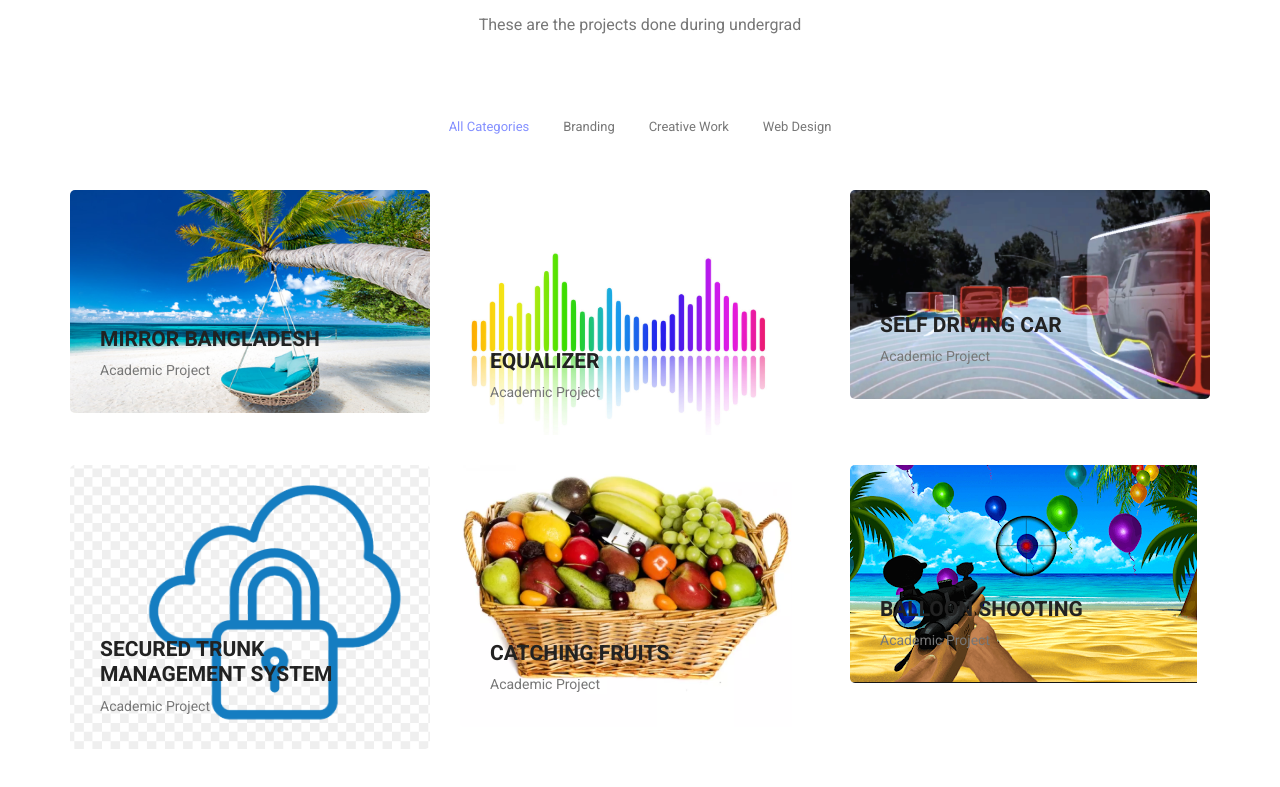
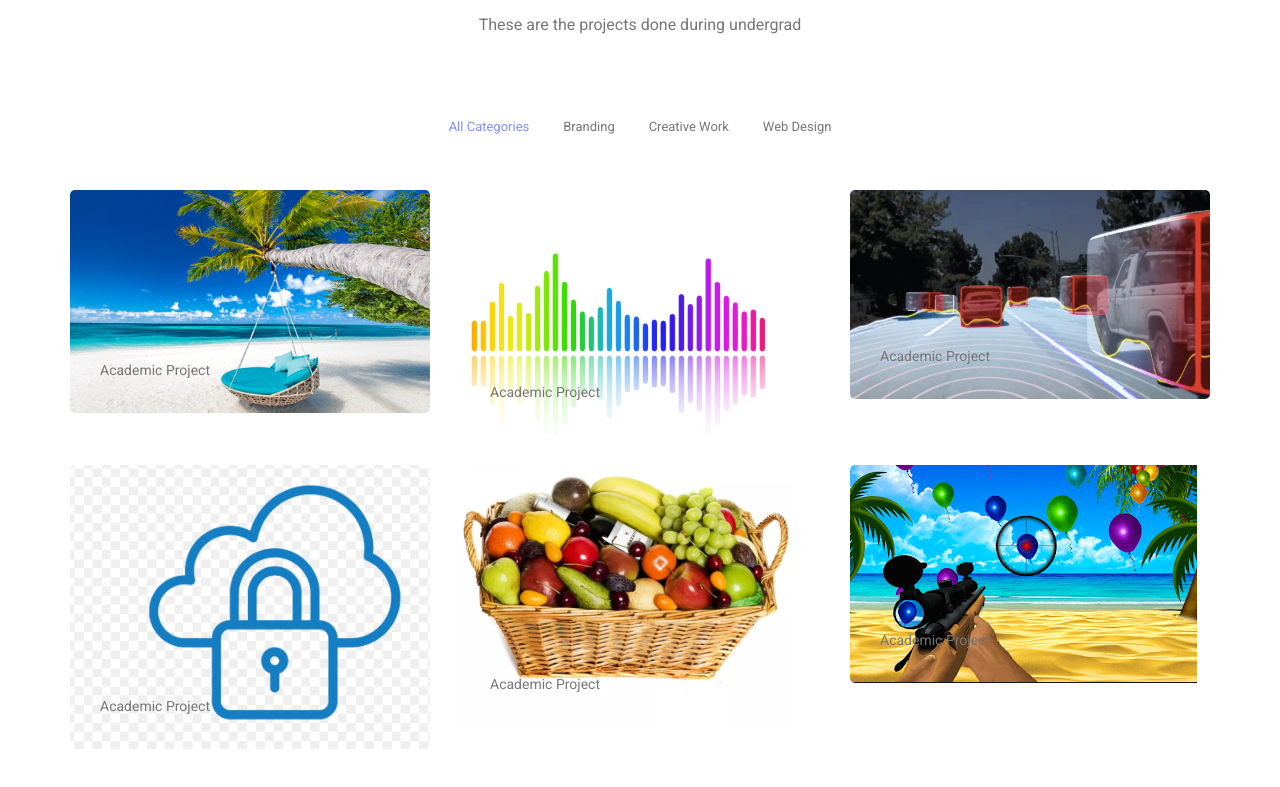
Before and after one commit to tgs0001/tgs0001.github.io, a plain HTML site: page index.html in a window 1280 px wide. Shown: the part 1930-2717 px from the top of the page. Drawn offline with Linux system fonts and the light colour scheme; some packages are replaced by stand-ins of ours.

Commit message:
Update index.html

```diff
--- a/index.html
+++ b/index.html
@@ -191,7 +191,7 @@
 						<div class="projects_item">
 							<img class="img-fluid" src="img/projects/projects-8.PNG" alt="">
 							<div class="projects_text">
-								<a href="portfolio-details.html"><h4>Mirror Bangladesh</h4></a>
+								<!--<a href="portfolio-details.html"><h4>Mirror Bangladesh</h4></a> -->
 								<p>Academic Project</p>
 							</div>
 						</div>
@@ -200,7 +200,7 @@
 						<div class="projects_item">
 							<img class="img-fluid" src="img/projects/projects-9.PNG" alt="">
 							<div class="projects_text">
-								<a href="portfolio-details.html"><h4>Equalizer</h4></a>
+								<!-- <a href="portfolio-details.html"><h4>Equalizer</h4></a> -->
 								<p>Academic Project</p>
 							</div>
 						</div>
@@ -209,7 +209,7 @@
 						<div class="projects_item">
 							<img class="img-fluid" src="img/projects/projects-10.PNG" alt="">
 							<div class="projects_text">
-								<a href="portfolio-details.html"><h4>Self Driving Car</h4></a>
+								<!-- <a href="portfolio-details.html"><h4>Self Driving Car</h4></a> -->
 								<p>Academic Project</p>
 							</div>
 						</div>
@@ -218,7 +218,7 @@
 						<div class="projects_item">
 							<img class="img-fluid" src="img/projects/projects-11.PNG" alt="">
 							<div class="projects_text">
-								<a href="portfolio-details.html"><h4>Secured Trunk Management System</h4></a>
+								<!-- <a href="portfolio-details.html"><h4>Secured Trunk Management System</h4></a> -->
 								<p>Academic Project</p>
 							</div>
 						</div>
@@ -227,7 +227,7 @@
 						<div class="projects_item">
 							<img class="img-fluid" src="img/projects/projects-12.PNG" alt="">
 							<div class="projects_text">
-								<a href="portfolio-details.html"><h4>Catching Fruits</h4></a>
+								<!-- <a href="portfolio-details.html"><h4>Catching Fruits</h4></a> -->
 								<p>Academic Project</p>
 							</div>
 						</div>
@@ -236,7 +236,7 @@
 						<div class="projects_item">
 							<img class="img-fluid" src="img/projects/projects-13.PNG" alt="">
 							<div class="projects_text">
-								<a href="portfolio-details.html"><h4>Balloon Shooting</h4></a>
+								<!-- <a href="portfolio-details.html"><h4>Balloon Shooting</h4></a> -->
 								<p>Academic Project</p>
 							</div>
 						</div>
```
